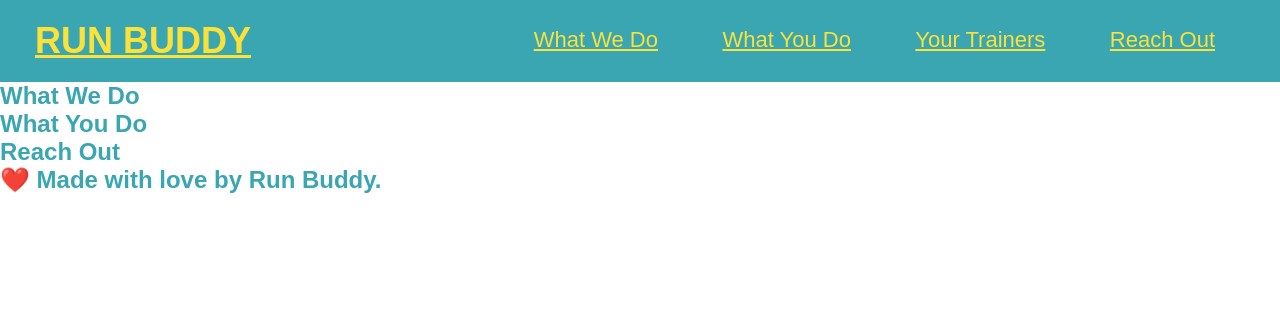
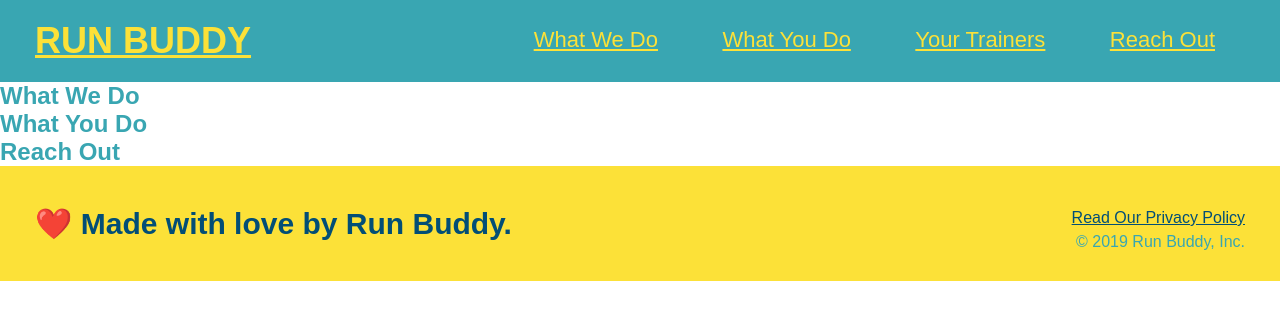
Before and after one commit to aliacollier/Run-Buddy, a plain HTML site: page index.html in a window 1280 px wide. Drawn offline with Linux system fonts and the light colour scheme.

Commit message:
Styled and updated footer section

```diff
--- a/assets/css/style.css
+++ b/assets/css/style.css
@@ -7,6 +7,7 @@ Table of Contents
 * {
   margin: 0;
   padding: 0;
+  box-sizing: border-box;
 }
 
 /* Body Section */
@@ -47,3 +48,27 @@ header nav ul li a {
   font-weight: lighter;
   font-size: 22px;
 }
+
+/* Footer Section */
+footer {
+  background: #fce138;
+  width: 100%;
+  padding: 40px 35px;
+}
+
+footer h2 {
+  display: inline;
+  color: #024e76;
+  font-size: 30px;
+  margin: 0;
+}
+
+footer div {
+  float: right;
+  line-height: 1.5;
+  text-align: right;
+}
+
+footer a {
+  color: #024e76;
+}
--- a/index.html
+++ b/index.html
@@ -58,6 +58,10 @@
     <!-- footer -->
     <footer>
       <h2>❤️ Made with love by Run Buddy.</h2>
+      <div>
+        <a href="#">Read Our Privacy Policy</a><br/>
+        &copy; 2019 Run Buddy, Inc.
+      </div>
     </footer>
 
   </body>
```
